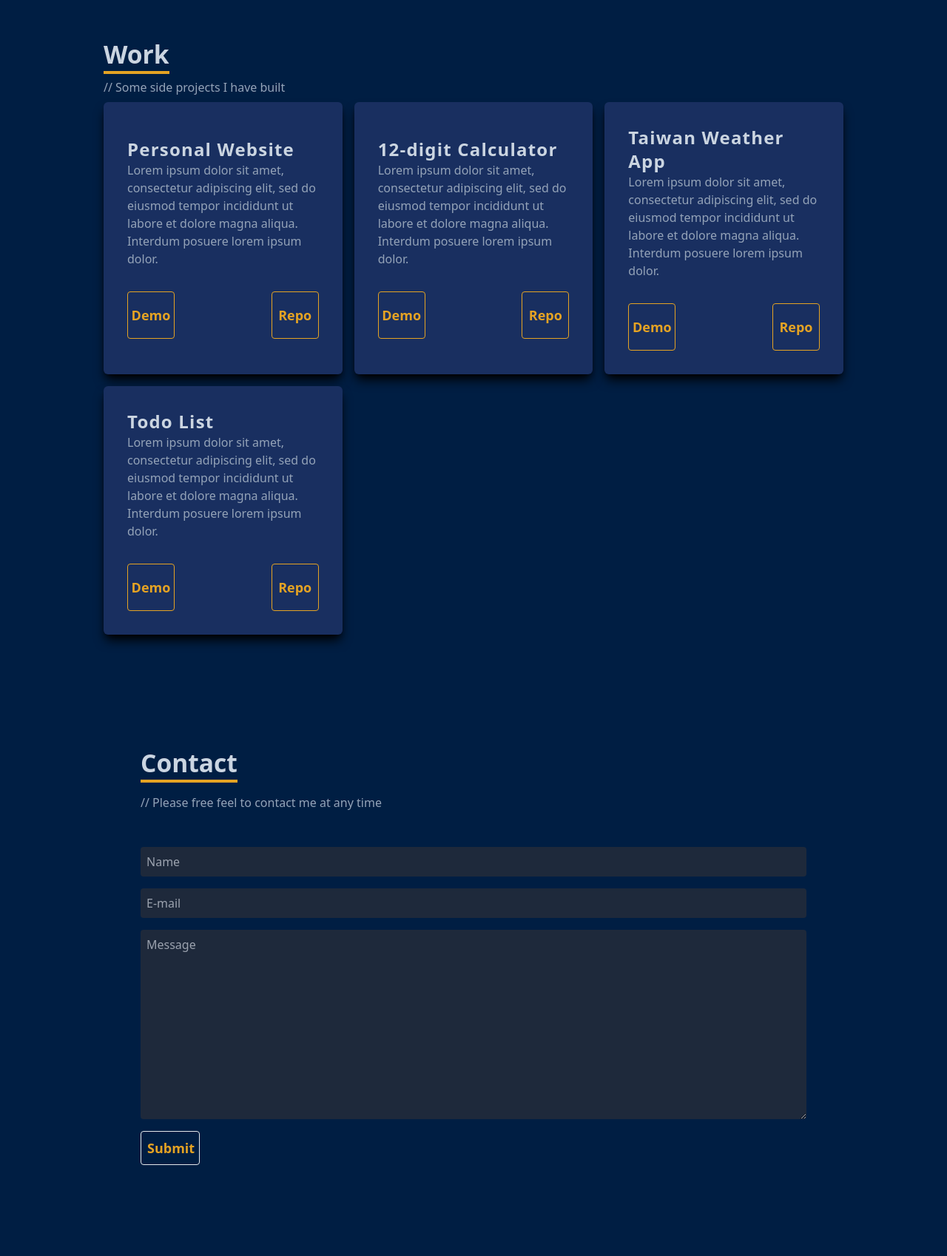
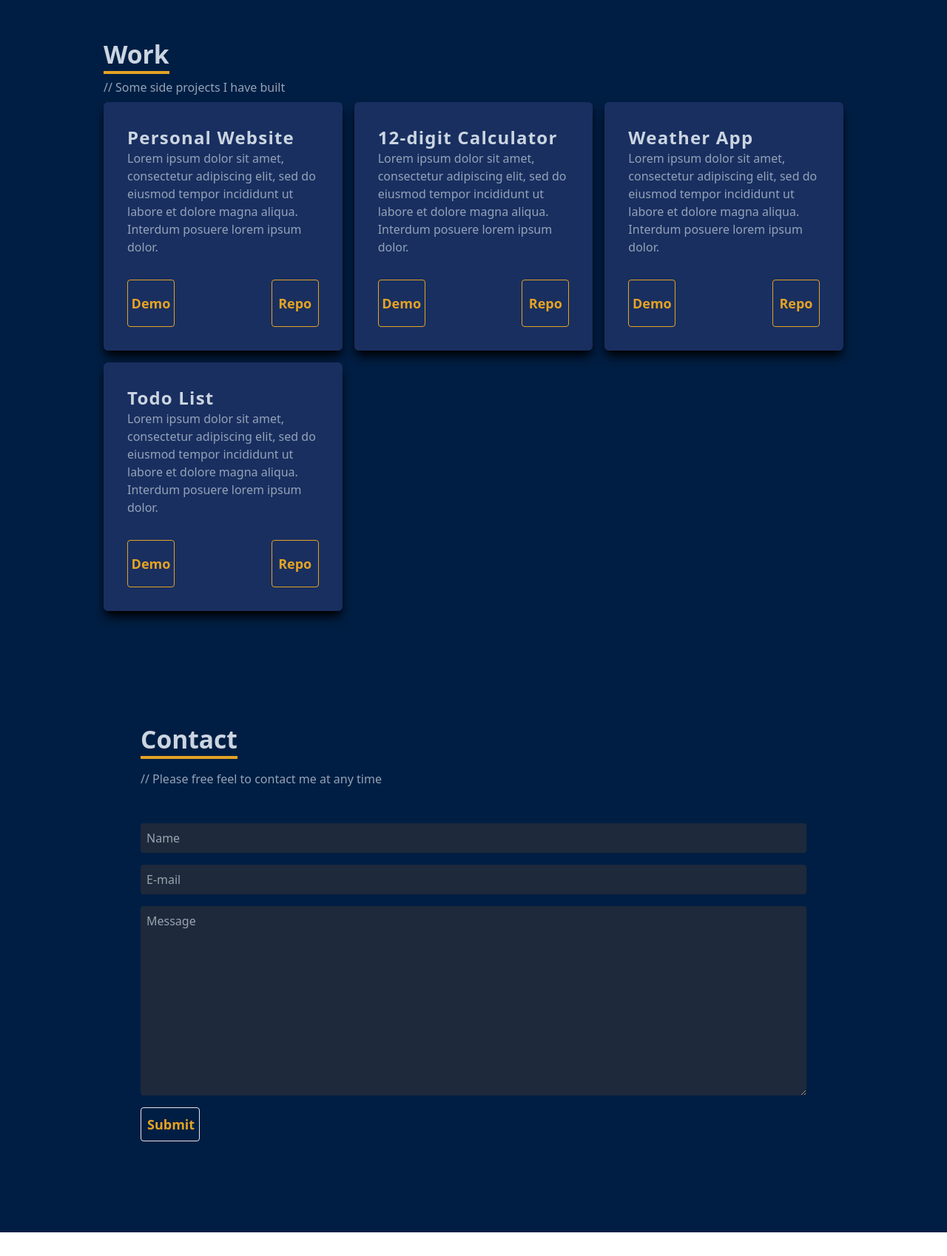
Before and after one commit to WeiJyunYe/weijyunye-portfolio-gen1, a React (Create React App) app: page / in a window 1280 px wide. Shown: the part 1656-3354 px from the top of the page at 74% size. After the commit the page ends 3322 px from the top, so only its background shows below. Built offline with nearby package versions, Linux system fonts and the light colour scheme.

Commit message:
v1.0 basic fn done

```diff
--- a/package.json
+++ b/package.json
@@ -4,6 +4,7 @@
   "version": "0.1.0",
   "private": true,
   "dependencies": {
+    "@emailjs/browser": "^3.10.0",
     "@emotion/react": "^11.10.0",
     "@emotion/styled": "^11.10.0",
     "@mui/icons-material": "^5.10.2",
@@ -18,7 +19,6 @@
     "gh-pages": "^4.0.0",
     "react": "^18.2.0",
     "react-dom": "^18.2.0",
-    "react-router-dom": "6",
     "react-scripts": "5.0.1",
     "typescript": "^4.4.2",
     "web-vitals": "^2.1.0"
--- a/src/components/Contact.tsx
+++ b/src/components/Contact.tsx
@@ -1,12 +1,40 @@
-import { forwardRef } from "react";
+import React, { forwardRef, useRef } from "react";
+import emailjs from "@emailjs/browser";
 
 const Contact = forwardRef<HTMLDivElement>((props, ref) => {
+  const form = useRef<HTMLFormElement>(null);
+  const sendEmail = (e: React.FormEvent<HTMLFormElement>) => {
+    e.preventDefault();
+    if (form.current === null) return;
+    emailjs
+      .sendForm(
+        "contact_service",
+        "template_bmxrvut",
+        form.current,
+        "LF6hpZeDoCiyYYCwO"
+      )
+      .then(
+        (result) => {
+          console.log(result.text);
+          console.log("email sent");
+        },
+        (error) => {
+          console.log(error.text);
+        }
+      );
+    e.currentTarget.reset();
+  };
   return (
     <div
       className="bg-[#001e43] w-full h-screen text-slate-300 flex justify-center items-center p-10"
       ref={ref}
     >
-      <form action="" className="flex flex-col w-full max-w-[900px]">
+      <form
+        ref={form}
+        action=""
+        className="flex flex-col w-full max-w-[900px]"
+        onSubmit={sendEmail}
+      >
         <div className="pb-8">
           <p className="rwd-font-sm font-bold text-slate-300 inline border-b-4 border-[#e5a323]">
             Contact
@@ -16,27 +44,29 @@ const Contact = forwardRef<HTMLDivElement>((props, ref) => {
         <input
           type="text"
           placeholder="Name"
-          name="name"
+          name="visitor"
           className="bg-slate-800 p-2 rounded"
+          required
         />
         <input
           type="email"
           placeholder="E-mail"
           name="email"
           className="my-4 p-2 bg-slate-800 rounded"
+          required
         />
         <textarea
           name="message"
           rows={10}
           placeholder="Message"
           className="bg-slate-800 p-2 rounded"
+          required
         ></textarea>
-        <button
+        <input
+          type="submit"
+          value="Submit"
           className="p-2 my-4 w-20 text-[#e5a323] border-[1px] rounded hover:bg-[#e5a323]/30 duration-300 text-lg font-bold select-none"
-          disabled
-        >
-          Submit
-        </button>
+        />
       </form>
     </div>
   );
--- a/src/lib/data.tsx
+++ b/src/lib/data.tsx
@@ -17,11 +17,11 @@ export const workDataSheet = [
   },
   {
     id: 1,
-    title: "Taiwan Weather App",
+    title: "Weather App",
     description:
       "Lorem ipsum dolor sit amet, consectetur adipiscing elit, sed do eiusmod tempor incididunt ut labore et dolore magna aliqua. Interdum posuere lorem ipsum dolor.",
-    demo: "https://weijyunye.github.io/taiwan-weather-app/",
-    repo: "https://github.com/WeiJyunYe/taiwan-weather-app",
+    demo: "https://weijyunye.github.io/weather-app/",
+    repo: "https://github.com/WeiJyunYe/weather-app",
   },
   {
     id: 0,
```
Also changed, not shown: 1 other file (tests, documents, lock files or other folders).
